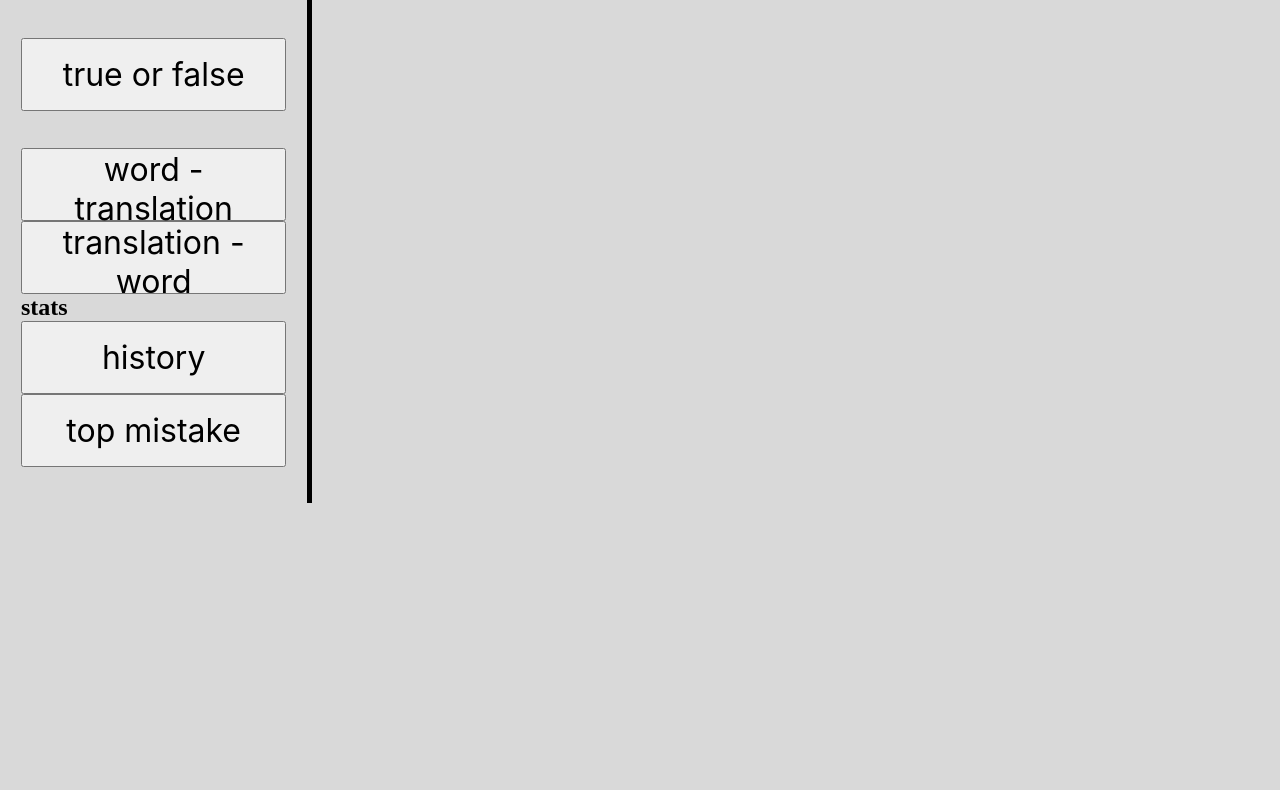
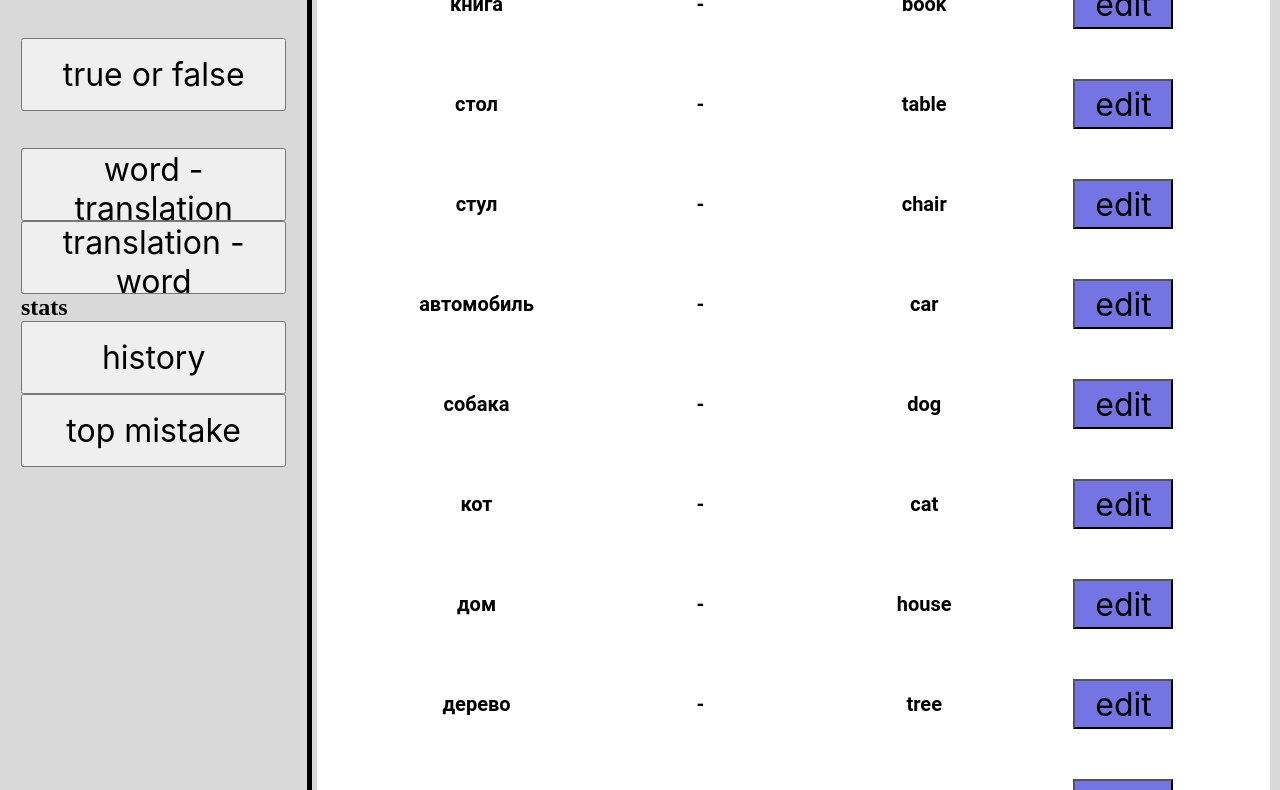
Before and after one commit to Vishenka93/pair_words, a website with bundled scripts: page index.html in a window 1280 px wide. Shown: the part 297-1087 px from the top of the page. Before the commit the page ends 800 px from the top, so only its background shows below. Built offline with nearby package versions, Linux system fonts and the light colour scheme.

Commit message:
display none for buttom delete

```diff
--- a/css/style.css
+++ b/css/style.css
@@ -196,6 +196,7 @@ button:hover {
     width: 100px;
     height: 50px;
     display: inline-block;
+    cursor: pointer;
 }
 
 .popup {
@@ -416,3 +417,7 @@ button:hover {
     border: 1px solid #000;
     padding: 15px 0px;
 }
+
+.less {
+    display: none;
+}
--- a/js/toolbar.js
+++ b/js/toolbar.js
@@ -3,6 +3,7 @@ import { exsiciseQuiz } from "./exercises/quiz.js";
 import { myWords } from "./vocabulary/myWords.js";
 import { showUserHistory } from "./stats/history.js";
 import { showUserMistakes } from "./stats/mistake.js";
+import { defaultWords } from "./vocabulary/defaultWords.js";
 
 const toolbarBtnWords = document.querySelector(".toolbar__words");
 const toolbarBtnTrueOrFalse = document.querySelector(
@@ -19,6 +20,9 @@ const contentQuiz = document.querySelector(".quiz");
 const contentHistory = document.querySelector(".content__history");
 const contentMistake = document.querySelector(".content__mistake");
 
+if (localStorage.getItem("words") === null) {
+    localStorage.setItem("words", JSON.stringify(defaultWords));
+}
 const storagePairs = localStorage.getItem("words");
 let pairs = storagePairs === null ? [] : JSON.parse(storagePairs);
 
--- /dev/null
+++ b/js/vocabulary/defaultWords.js
@@ -0,0 +1,22 @@
+export const defaultWords = [
+    { id: 0, enWord: "book", ukWord: "книга" },
+    { id: 1, enWord: "table", ukWord: "стол" },
+    { id: 2, enWord: "chair", ukWord: "стул" },
+    { id: 3, enWord: "car", ukWord: "автомобиль" },
+    { id: 4, enWord: "dog", ukWord: "собака" },
+    { id: 5, enWord: "cat", ukWord: "кот" },
+    { id: 6, enWord: "house", ukWord: "дом" },
+    { id: 7, enWord: "tree", ukWord: "дерево" },
+    { id: 8, enWord: "sun", ukWord: "солнце" },
+    { id: 9, enWord: "moon", ukWord: "луна" },
+    { id: 10, enWord: "man", ukWord: "мужчина" },
+    { id: 11, enWord: "woman", ukWord: "женщина" },
+    { id: 12, enWord: "child", ukWord: "ребенок" },
+    { id: 13, enWord: "day", ukWord: "день" },
+    { id: 14, enWord: "night", ukWord: "ночь" },
+    { id: 15, enWord: "door", ukWord: "дверь" },
+    { id: 16, enWord: "window", ukWord: "окно" },
+    { id: 17, enWord: "computer", ukWord: "компьютер" },
+    { id: 18, enWord: "phone", ukWord: "телефон" },
+    { id: 19, enWord: "friend", ukWord: "друг" },
+];
--- a/js/vocabulary/myWords.js
+++ b/js/vocabulary/myWords.js
@@ -9,29 +9,6 @@ const popupButtonYes = document.querySelector(".popup__button-yes");
 const popupButtonCancel = document.querySelector(".popup__button-cancel");
 const popupQuestion = document.querySelector(".popup__question");
 
-const defoultWords = [
-    { id: 0, enWord: "book", ukWord: "книга" },
-    { id: 1, enWord: "table", ukWord: "стол" },
-    { id: 2, enWord: "chair", ukWord: "стул" },
-    { id: 3, enWord: "car", ukWord: "автомобиль" },
-    { id: 4, enWord: "dog", ukWord: "собака" },
-    { id: 5, enWord: "cat", ukWord: "кот" },
-    { id: 6, enWord: "house", ukWord: "дом" },
-    { id: 7, enWord: "tree", ukWord: "дерево" },
-    { id: 8, enWord: "sun", ukWord: "солнце" },
-    { id: 9, enWord: "moon", ukWord: "луна" },
-    { id: 10, enWord: "man", ukWord: "мужчина" },
-    { id: 11, enWord: "woman", ukWord: "женщина" },
-    { id: 12, enWord: "child", ukWord: "ребенок" },
-    { id: 13, enWord: "day", ukWord: "день" },
-    { id: 14, enWord: "night", ukWord: "ночь" },
-    { id: 15, enWord: "door", ukWord: "дверь" },
-    { id: 16, enWord: "window", ukWord: "окно" },
-    { id: 17, enWord: "computer", ukWord: "компьютер" },
-    { id: 18, enWord: "phone", ukWord: "телефон" },
-    { id: 19, enWord: "friend", ukWord: "друг" },
-];
-
 export const myWords = (pairs) => {
     let pair = {
         id: null,
@@ -41,7 +18,6 @@ export const myWords = (pairs) => {
 
     let isEdit = false;
 
-    localStorage.setItem("words", JSON.stringify(defoultWords));
     const displayPairs = () => {
         items.innerHTML = "";
         pairs.forEach(({ enWord, ukWord, id }) => {
@@ -70,7 +46,8 @@ export const myWords = (pairs) => {
             editBtn.classList.add("delete", "blue");
 
             if (pairs.length <= 20) {
-                deleteBtn.disabled;
+                deleteBtn.disabled = true;
+                deleteBtn.classList.toggle("less");
             } else if (pairs.length > 20) {
                 deleteBtn.onclick = () => {
                     popup.style.display = "flex";
```
